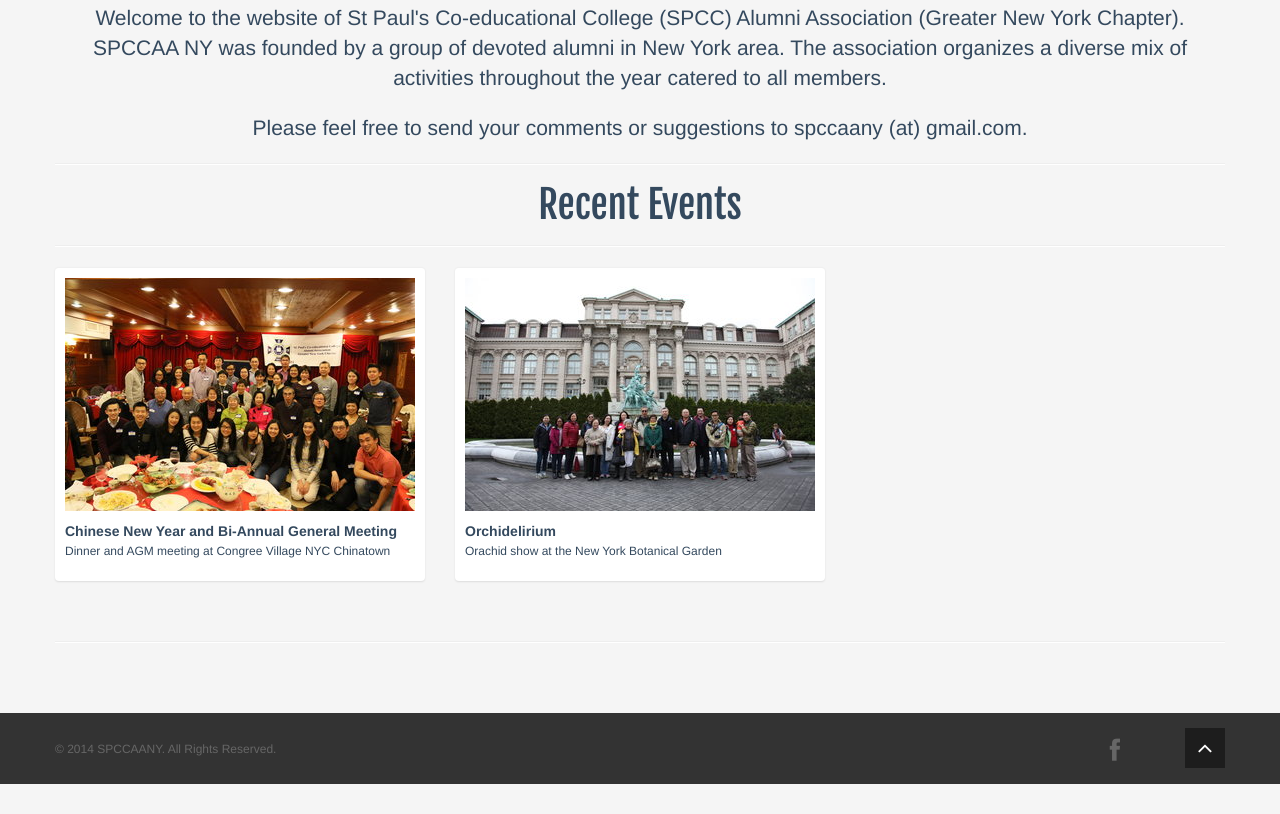
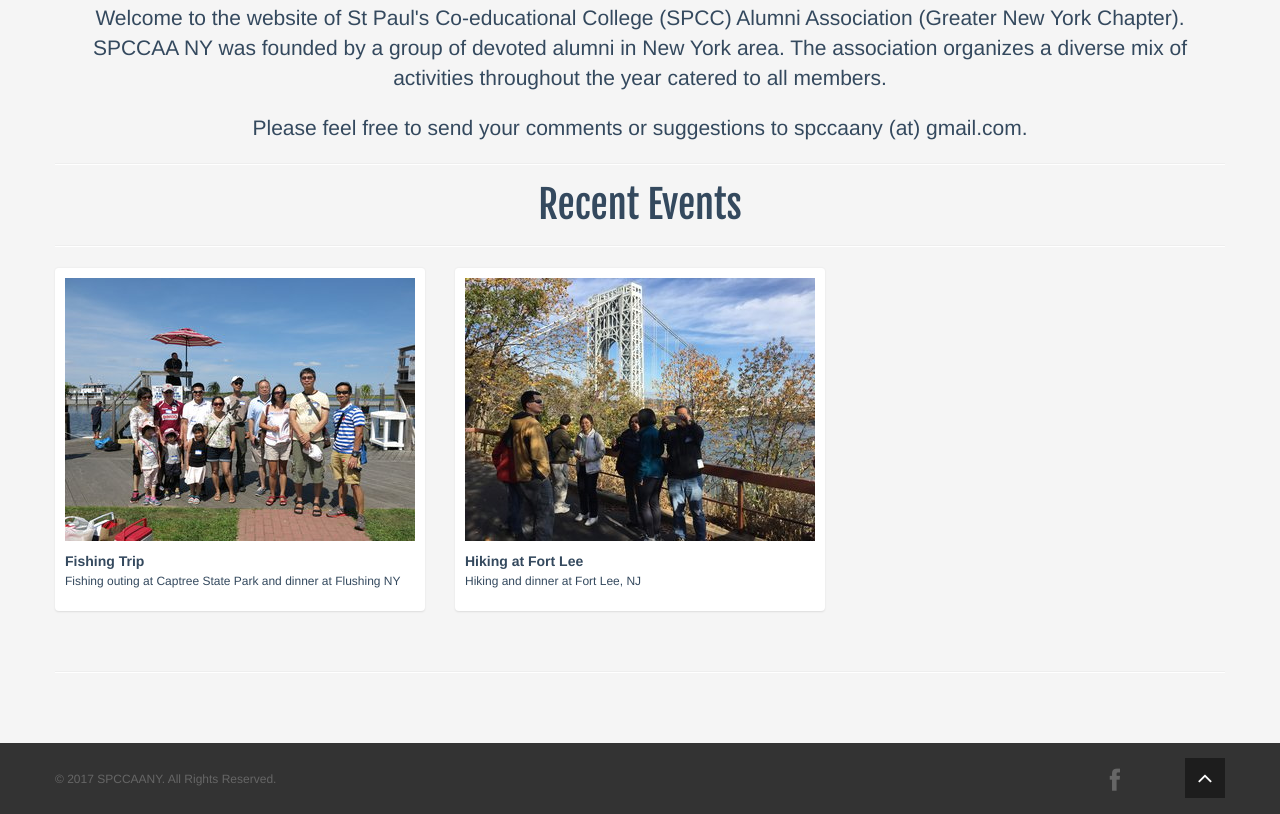
Before and after one commit to coughman/spccaany-website, a plain HTML site: page source/index.html in a window 1280 px wide. Shown: the part 739-1553 px from the top of the page. Before the commit the page ends 1523 px from the top, so only its background shows below. Drawn offline with Linux system fonts and the light colour scheme.

Commit message:
updated home page for 2016 photos

```diff
--- a/source/index.html
+++ b/source/index.html
@@ -152,24 +152,23 @@
 	<div class="row-fluid mbot">
 
         <div class="span4">
-            <a href="e_2016cny.html" class="box_link">
+            <a href="e_2016fishing.html" class="box_link">
             <div class="box">
-                <p><img src="images/event_thumb/2016/2016cny.jpg" alt=""></p>
-                <h5>Chinese New Year and Bi-Annual General Meeting</h5>
-                <p>Dinner and AGM meeting at Congree Village NYC Chinatown</p>
+                <p><img src="images/event_thumb/2016/2016-fishing.jpg" alt="" ></p>
+                <h5>Fishing Trip</h5>
+                <p>Fishing outing at Captree State Park and dinner at Flushing NY</p>
             </div>
             </a>
         </div>
         <div class="span4">
-            <a href="e_2016orchid.html" class="box_link">
+            <a href="e_2016-fort-lee.html" class="box_link">
             <div class="box">
-                <p><img src="images/event_thumb/2016/2016orchid.jpg" alt="" ></p>
-                <h5>Orchidelirium</h5>
-                <p>Orachid show at the New York Botanical Garden</p>
+                <p><img src="images/event_thumb/2016/2016-fort-lee-hiking.jpg" alt="" ></p>
+                <h5>Hiking at Fort Lee</h5>
+                <p>Hiking and dinner at Fort Lee, NJ</p>
             </div>
             </a>
         </div>
-
 	</div>
 	<p>&nbsp;</p>
 	<p></p>
@@ -187,7 +186,7 @@
     <div class="container">
         <div class="row-fluid">
             <div class="span5 cp">
-                &copy; 2014 SPCCAANY. All Rights Reserved.
+                &copy; 2017 SPCCAANY. All Rights Reserved.
             </div>
             <!--/Copyright-->
 
```
